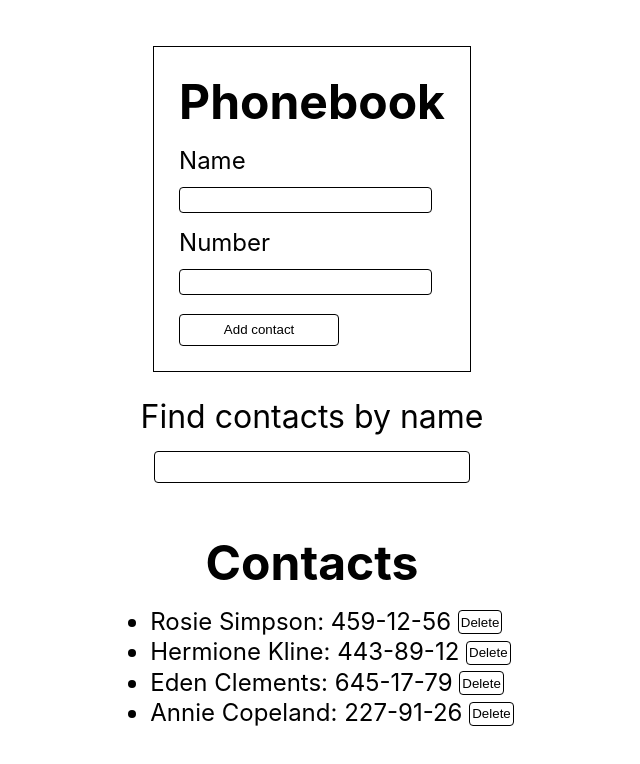
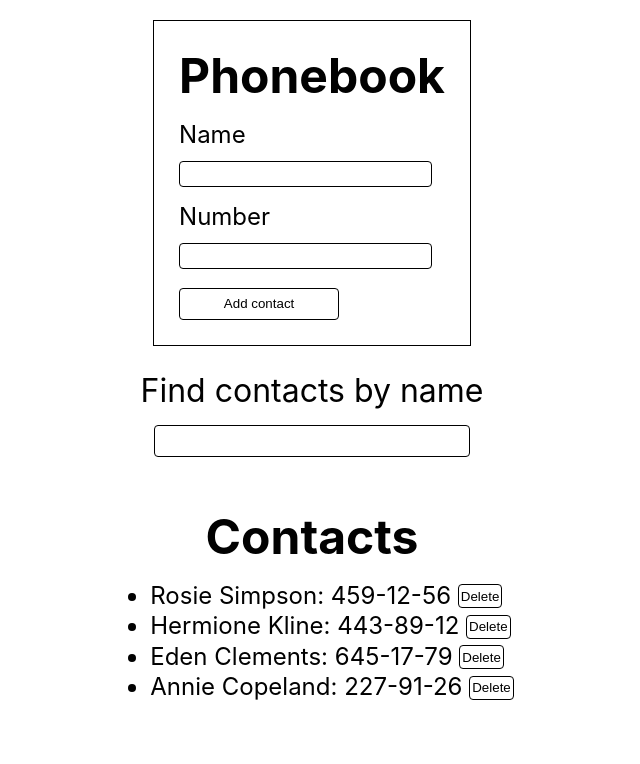
Before and after one commit to michalmazurdev/goit-react-hw-02-phonebook, a React (Create React App) app: page / in a window 1280 px wide. Shown: the top 764 px of the page, without its empty margins (328-968 px from the left). Built offline with nearby package versions, Linux system fonts and the light colour scheme.

Commit message:
100vh fix

```diff
--- a/src/components/App.jsx
+++ b/src/components/App.jsx
@@ -49,7 +49,8 @@ class App extends Component {
     return (
       <div
         style={{
-          height: '100vh',
+          // height: '100vh',
+          paddingTop: 20,
           display: 'flex',
           justifyContent: 'center',
           alignItems: 'center',
```
